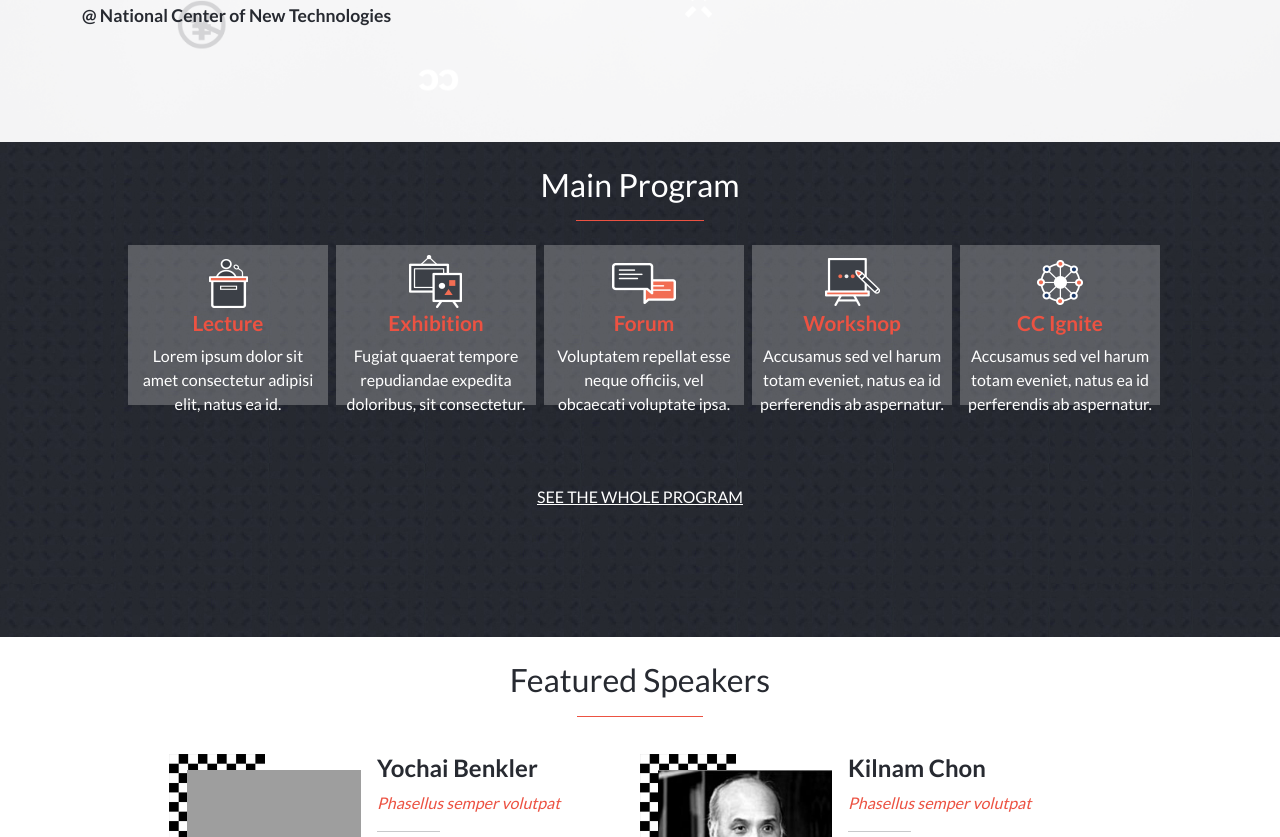
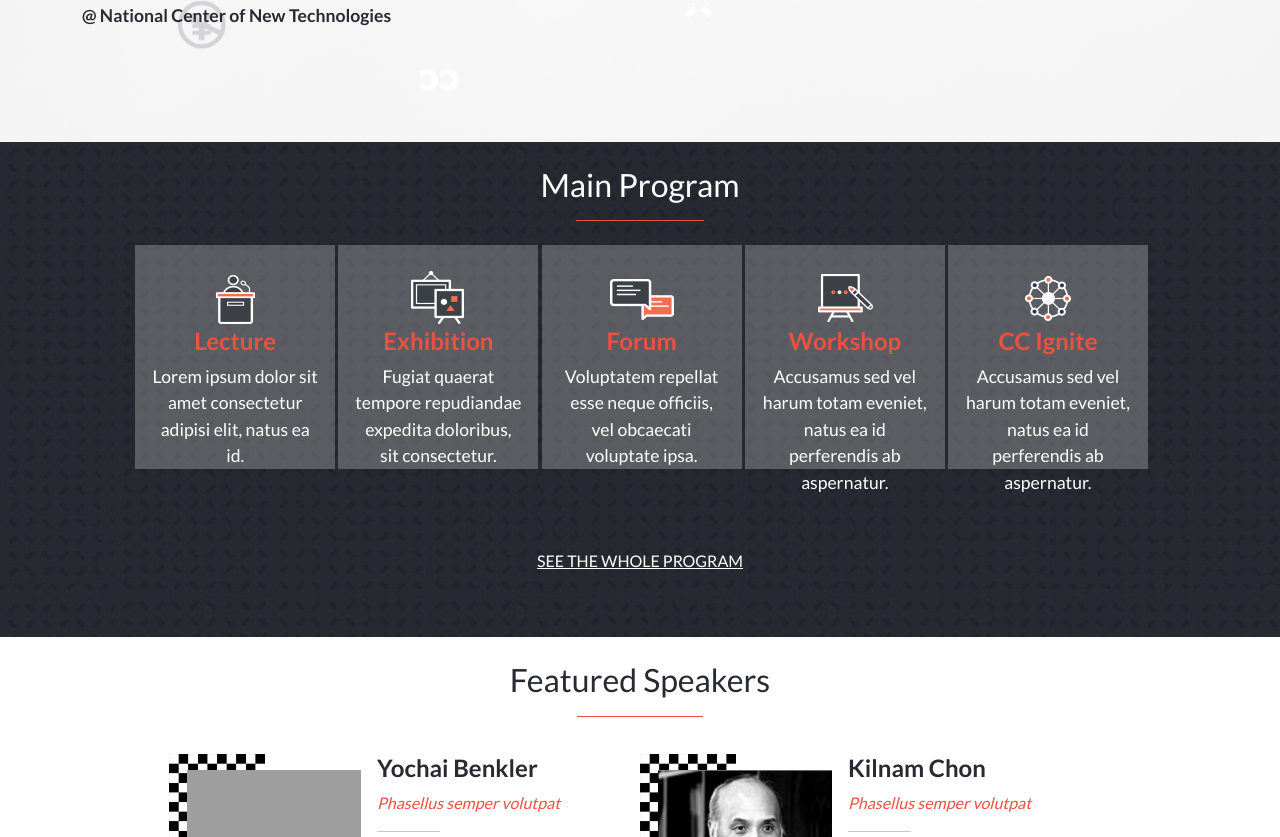
Before and after one commit to jfoyarzo/capstone1-WebdevSummit, a website: page index.html in a window 1280 px wide. Shown: the part 549-1386 px from the top of the page. Drawn offline with nearby package versions, Linux system fonts and the light colour scheme; grey boxes are pictures that could not be loaded.

Commit message:
Update height and hover effect on the activities on the program section, and remove empty space in the bottom of the same section

```diff
--- a/styles.scss
+++ b/styles.scss
@@ -356,17 +356,23 @@ header {
 
   .activity {
     text-align: center;
-    margin-left: 0.5em;
+    margin-left: 0.2em;
     width: 25vh;
-    height: 20vh;
-    padding: 0.5em;
+    height: 28vh;
+    padding: 1.5em 1em;
 
     h3 {
       width: 100% !important;
+      font-size: 1.5em;
     }
 
     p {
       width: 100% !important;
+      font-size: 1.1em;
+    }
+
+    &:hover {
+      outline: #d3d3d3 solid 2px;
     }
   }
 
@@ -386,7 +392,7 @@ header {
   }
 
   .main-program {
-    padding-bottom: 10% !important;
+    padding-bottom: 5% !important;
   }
 
   .speakers-wrapper {
```
Also changed, not shown: styles.css, 1 other file.
